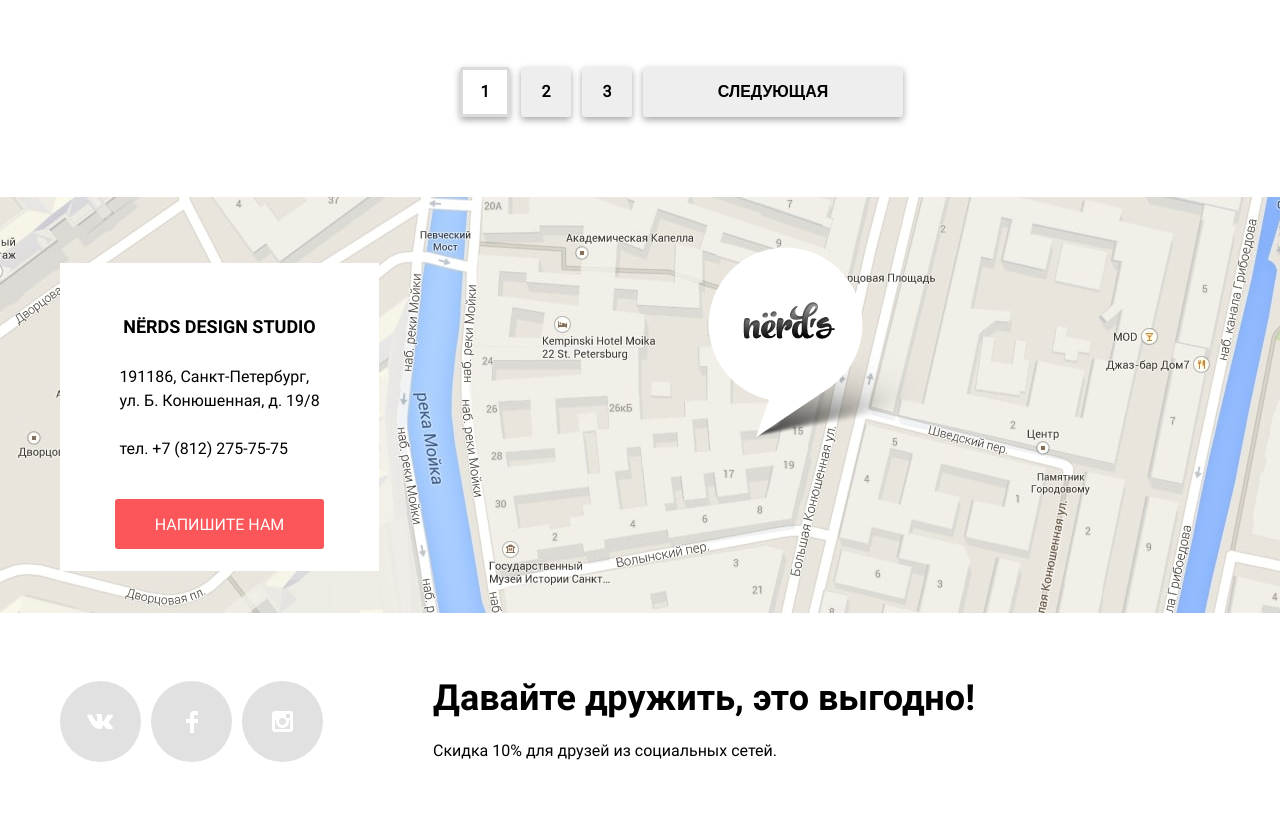
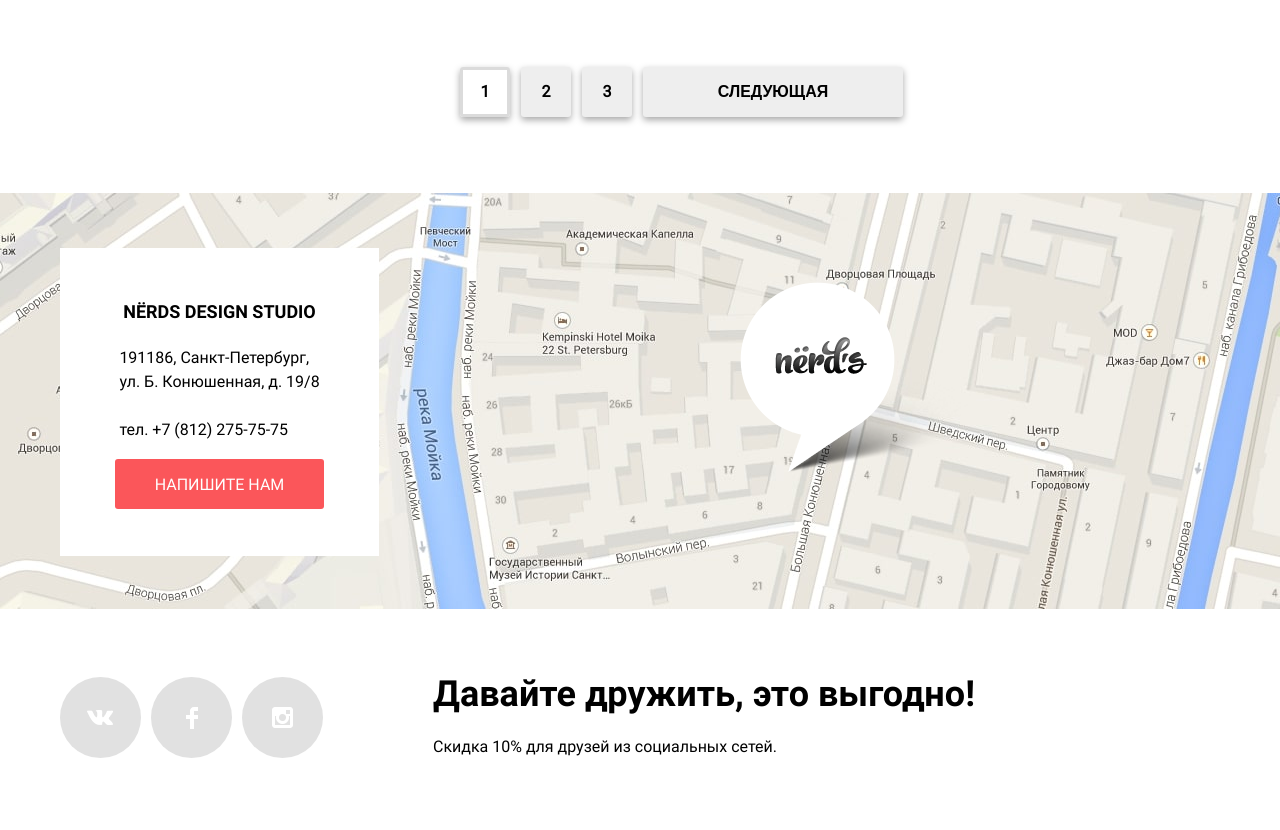
Before and after one commit to zeckson/htmlacademy-nerds, a plain HTML site: page catalog.html in a window 1280 px wide. Shown: the part 2413-3243 px from the top of the page. Drawn offline with Linux system fonts and the light colour scheme.

Commit message:
information pp

```diff
--- a/css/style.css
+++ b/css/style.css
@@ -1121,7 +1121,7 @@ header {
 
 .information {
   min-height: 416px;
-  margin-top: 80px;
+  margin-top: 76px;
   box-sizing: border-box;
   background-image: url("../img/map.jpg");
   background-repeat: no-repeat;
@@ -1139,8 +1139,8 @@ header {
   height: 190px;
   background-repeat: no-repeat;
   position: absolute;
-  top: 50px;
-  left: 648px;
+  top: 89px;
+  left: 680px;
 }
 
 
@@ -1148,7 +1148,7 @@ header {
   position: absolute;
   width: 319px;
   height: 308px;
-  top: 66px;
+  top: 55px;
   display: flex;
   flex-direction: column;
   align-items: center;
@@ -1157,18 +1157,19 @@ header {
 
 .information__text h5 {
   padding-top: 49px;
-  padding-bottom: 23px;
+  padding-bottom: 19px;
   font-size: 18px;
   line-height: 30px;
   text-transform: uppercase;
 }
 
 .information__text p {
-  padding-bottom: 38px;
+  padding-bottom: 17px;
 }
 
 .information__button--red {
   margin-left: 0;
+  margin-bottom: 0;
   padding-left: 40px;
   padding-right: 40px;
 }
```
